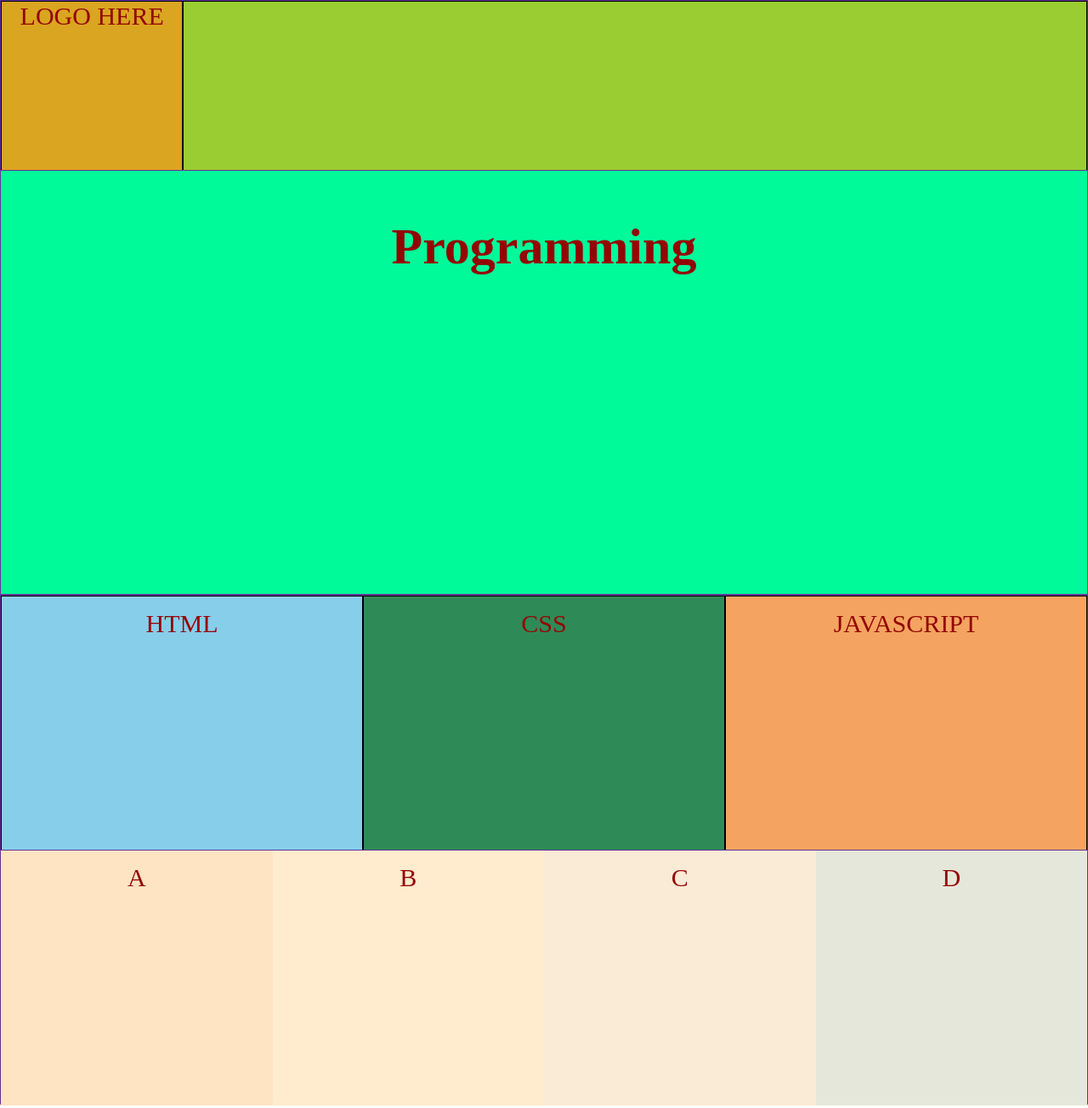
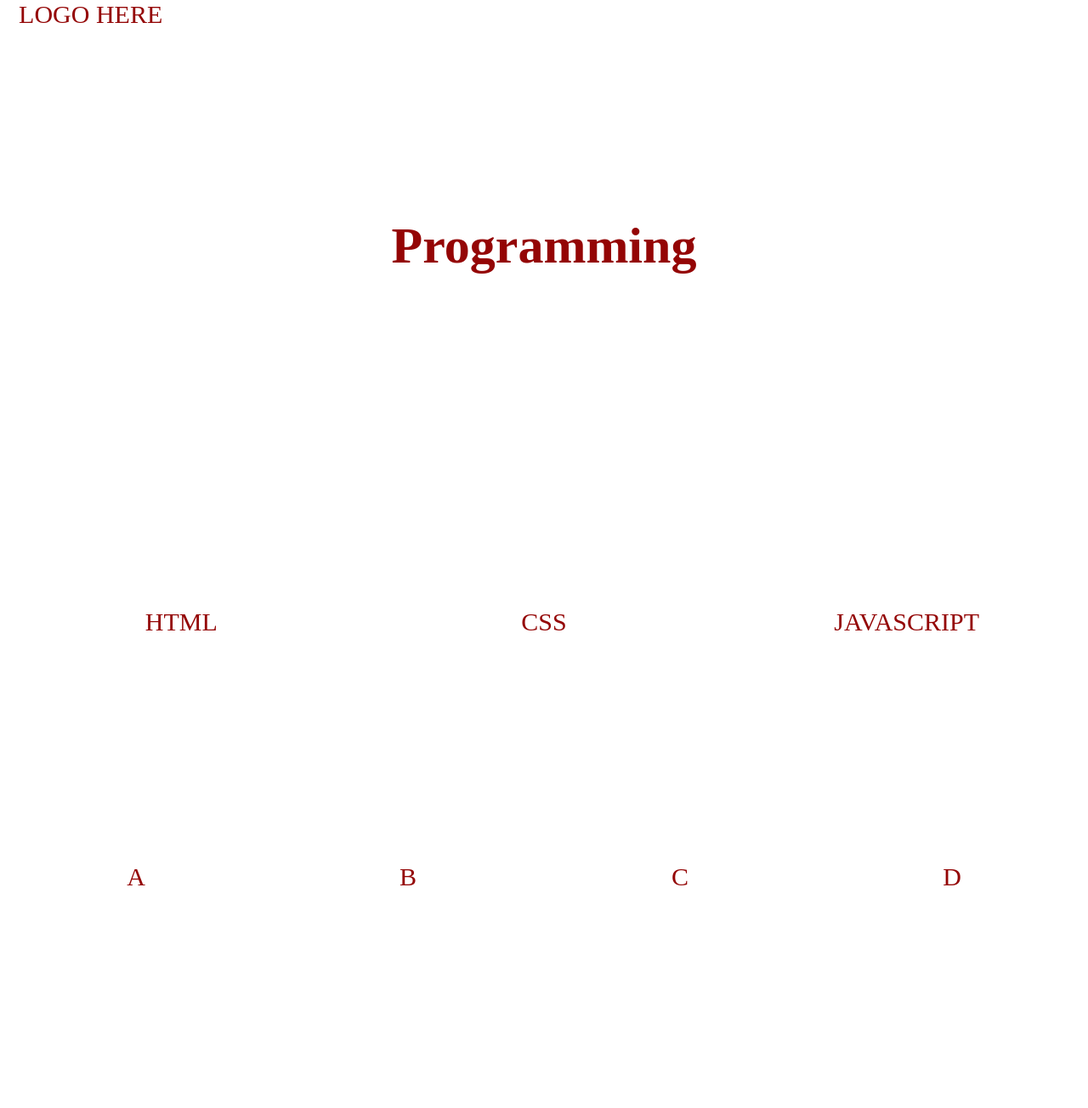
Before and after one commit to Devibbi/website-design-1, a plain HTML site: page index.html in a window 1280 px wide. Shown: the top 1304 px of the page at 85% size. Drawn offline with Linux system fonts and the light colour scheme.

Commit message:
removed borders and backgrounds

```diff
--- a/css-styles.css
+++ b/css-styles.css
@@ -11,7 +11,6 @@ body{
 }
 div {
     height: 300px;
-    border: 1px solid rebeccapurple;
 }
 .header{
     display: flex;
@@ -20,20 +19,15 @@ div {
 }
 .logo{
     flex:1;
-    border:1px solid black;
-    background: goldenrod;
+
 }
  .menu{
     flex:5;
-    border:1px solid black;
-    background: yellowgreen;
 
  }
  .banner{
     height: 500px;
-    background: mediumspringgreen;
     padding-top: 15px;
-    background-image: url(/);
  }
 
  .tech{
@@ -43,21 +37,15 @@ div {
 
  .hyper{
     flex:2;
-    border:1px solid black;
-    background: skyblue;
     padding-top: 15px;
  }
  .cs{
     flex:2;
-    border:1px solid black;
-    background: seagreen;
     padding-top: 15px;
 }
 
  .jss{
     flex:2;
-    border:1px solid black;
-    background: sandybrown;
     padding-top: 15px;
 }
 
@@ -69,22 +57,18 @@ div {
 
 .a1{
     flex:25vw;
-    background-color: bisque;
     padding-top: 15px;
 }
 .a2{
     flex:25vw;
-    background: blanchedalmond;
     padding-top: 15px;
 }
 .a3{
     flex:25vw;
-    background: antiquewhite;
     padding-top: 15px;
 }
 .a4{
     flex:25vw;
-    background: rgb(230, 231, 219);
     padding-top: 15px;
 }
 .services > div{
@@ -108,7 +92,6 @@ div {
 
 .copyright{
     border:none;
-    background: palegreen;
     padding:15px;
     height:75px;
 }
```
